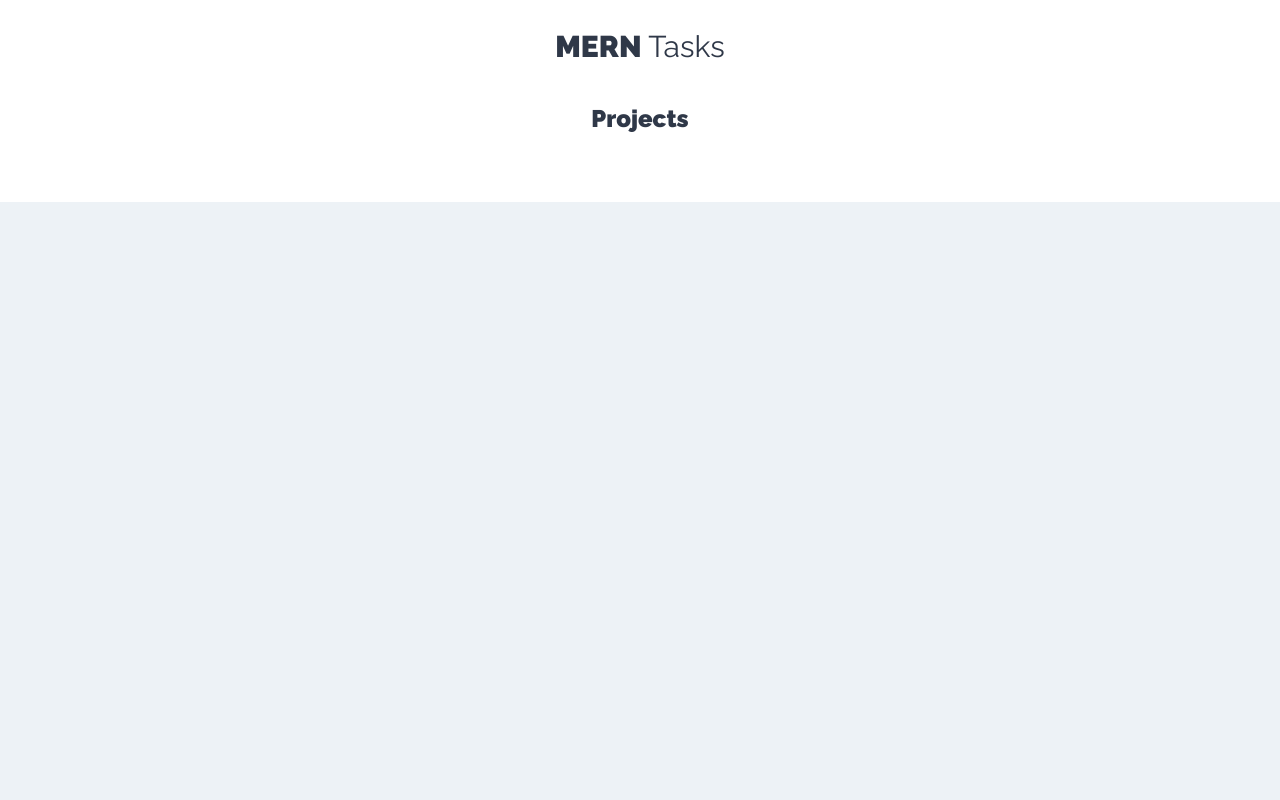
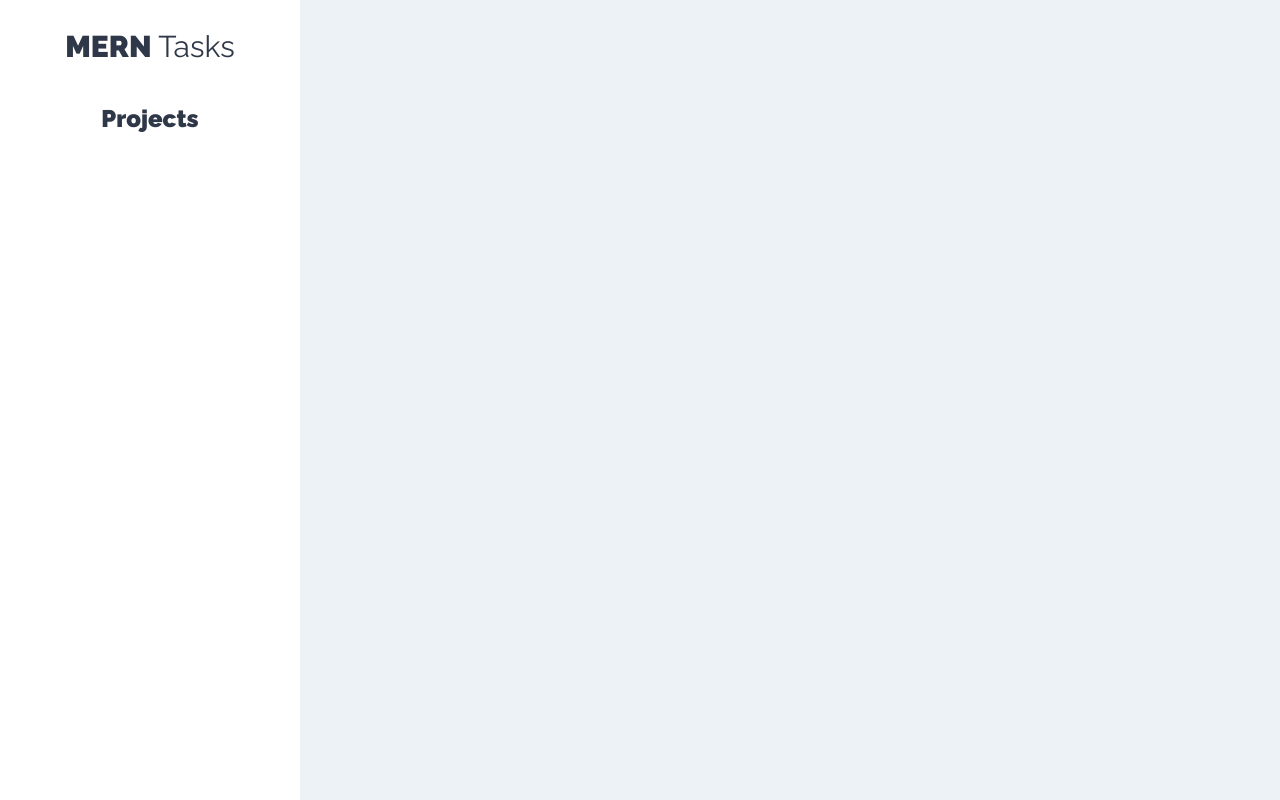
Before and after one commit to vidal-Rosc/MERN, a React (Create React App) app in the folder FrontEnd/client/: page /projects in a window 1280 px wide. Built offline with nearby package versions, Linux system fonts and the light colour scheme.

Commit message:
css change

```diff
--- a/FrontEnd/client/src/components/projects/Projects.js
+++ b/FrontEnd/client/src/components/projects/Projects.js
@@ -4,11 +4,11 @@ import Sidebar from '../layout/Sidebar';
 
 const Projects = () => {
     return (
-        <div className="contenedor-app">
+        <div className="container-app">
             <Sidebar />
-            <div className="seccion-pricipal">
+            <div className="main-section">
                 <main>
-                    <div className="contenedor-tareas">
+                    <div className="container-tasks">
 
                     </div>
                 </main>
```
